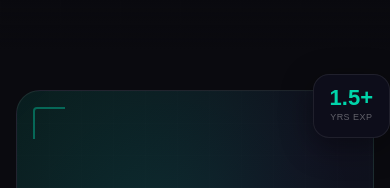
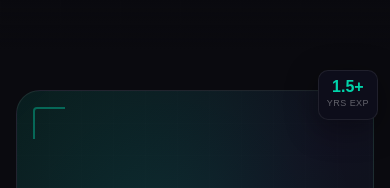
Before and after one commit to vandana8928/Portfolio, a React (Vite) app: page / in a window 390 px wide. Shown: the part 794-982 px from the top of the page. Built offline with nearby package versions, Linux system fonts and the light colour scheme.

Commit message:
about page ui fix

```diff
--- a/src/components/About.jsx
+++ b/src/components/About.jsx
@@ -79,7 +79,7 @@ function AvatarCard({ openToWork }) {
 
       {/* ── floating experience badge ── */}
       <div
-        className="absolute -top-4 -right-4 lg:-top-5 lg:-right-6 flex flex-col items-center px-4 py-3 rounded-2xl"
+        className="absolute -top-5 -right-1 md:-right-3 lg:-top-5 lg:-right-6 flex flex-col items-center px-2 py-2 rounded-[10px] md:rounded-2xl "
         style={{
           background: '#0D0D1A',
           border: '1px solid rgba(255,255,255,0.08)',
@@ -87,7 +87,7 @@ function AvatarCard({ openToWork }) {
         }}
       >
         <span
-          className="text-[22px] font-black leading-none"
+          className="text-[16px] md:text-[22px] font-black leading-none"
           style={{ color: '#00D4AA', fontFamily: 'Syne, sans-serif' }}
         >
           1.5+
```
